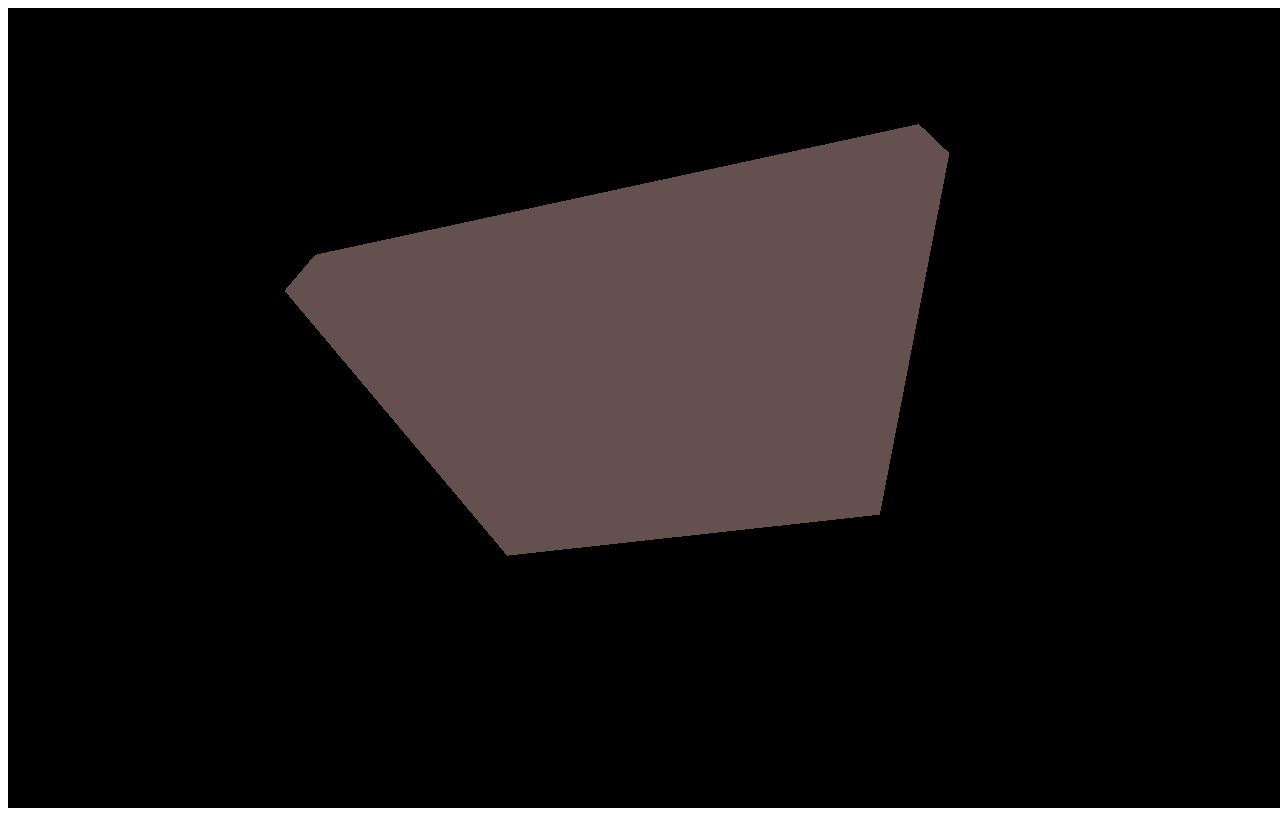
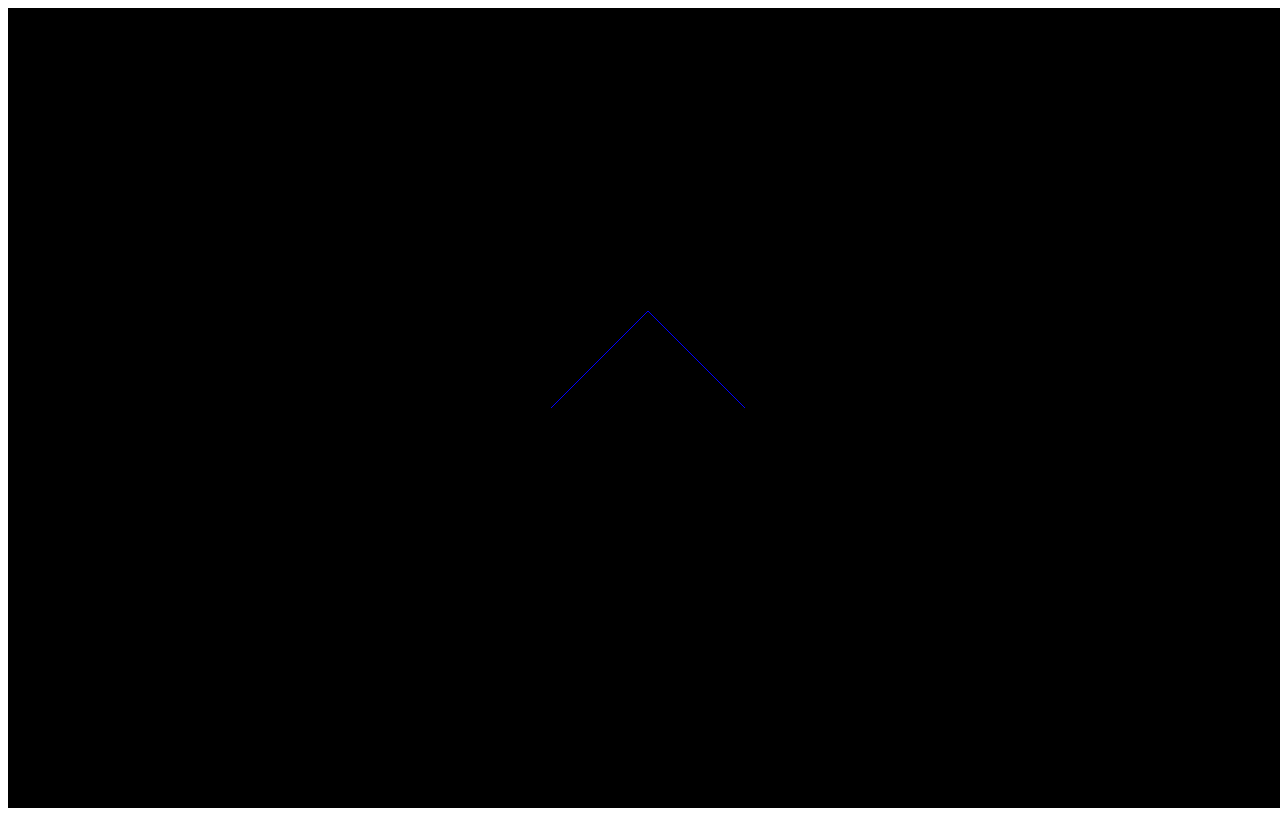
Before and after one commit to ManU4kym/3j-testbed, a website with bundled scripts: page index.html in a window 1280 px wide. Built offline with nearby package versions, Linux system fonts and the light colour scheme.

Commit message:
point a, b, c

```diff
--- /dev/null
+++ b/draw.js
@@ -0,0 +1,24 @@
+import * as THREE from 'three';
+
+const renderer = new THREE.WebGLRenderer();
+renderer.setSize( window.innerWidth, window.innerHeight );
+document.body.appendChild( renderer.domElement );
+
+const camera = new THREE.PerspectiveCamera( 45, window.innerWidth / window.innerHeight, 1, 500 );
+camera.position.set( 0, 0, 100 );
+camera.lookAt( 0, 0, 0 );
+
+const scene = new THREE.Scene();
+
+const material = new THREE.LineBasicMaterial( { color: 0x0000ff } );
+
+const points = [];
+points.push( new THREE.Vector3( - 10, 0, 0 ) );
+points.push( new THREE.Vector3( 0, 10, 0 ) );
+points.push( new THREE.Vector3( 10, 0, 0 ) );
+
+const geometry = new THREE.BufferGeometry().setFromPoints( points );
+
+const line = new THREE.Line( geometry, material );
+scene.add( line );
+renderer.render( scene, camera );
--- a/index.html
+++ b/index.html
@@ -8,7 +8,7 @@
 </head>
 <body>
     <body>
-        <script type="module" src="/main.js"></script>
+        <script type="module" src="/draw.js"></script>
     </body>
 </body>
 </html>
--- a/main.js
+++ b/main.js
@@ -3,7 +3,7 @@ import WebGL from 'three/addons/capabilities/WebGL.js';
 
 if ( WebGL.isWebGL2Available() ) {
 
-	window.alert('Go ahead and try');
+	console.log('Go ahead and try');
 	const scene = new THREE.Scene();
 const camera = new THREE.PerspectiveCamera(75, window.innerWidth /
     window.innerHeight, 0.1, 1000);
```
